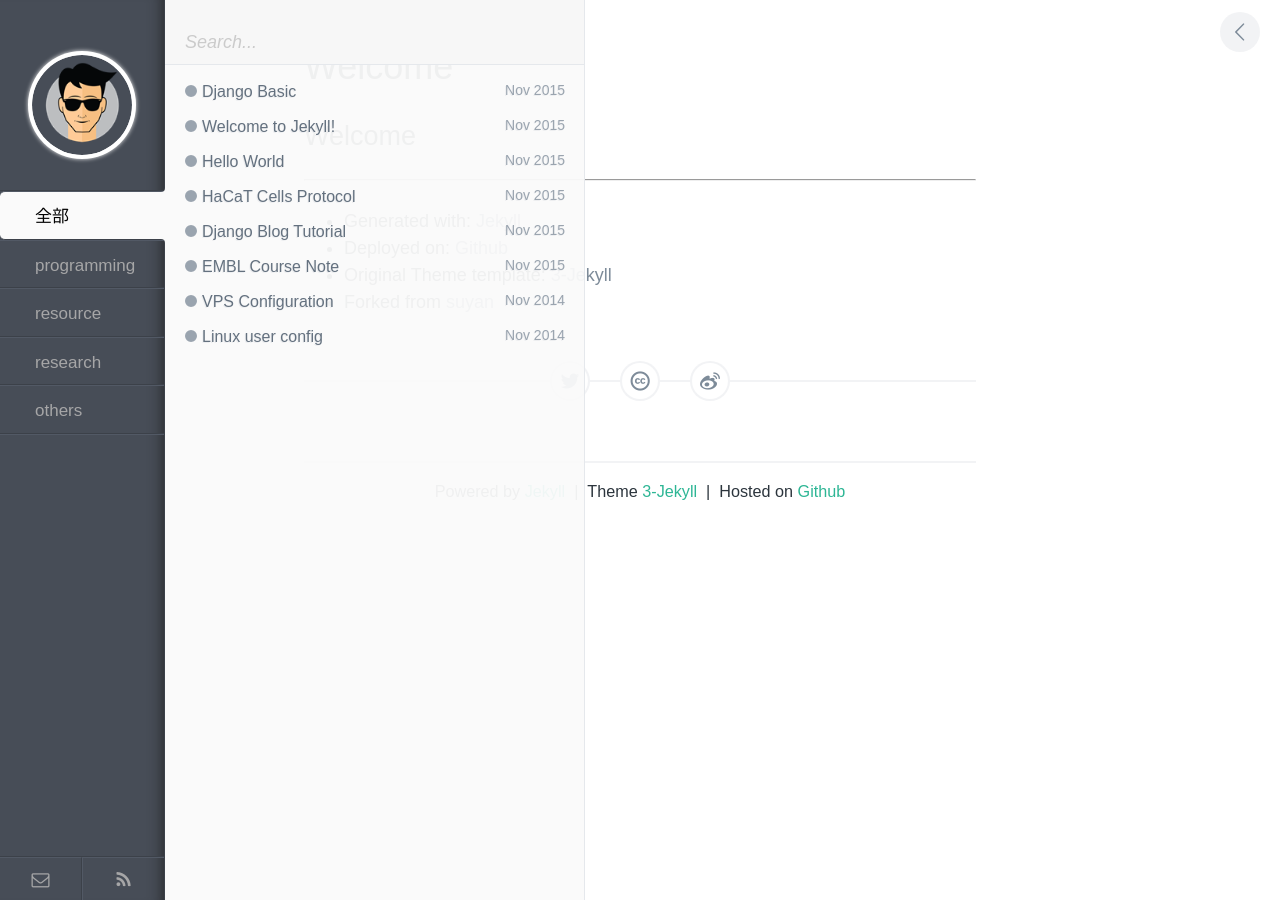
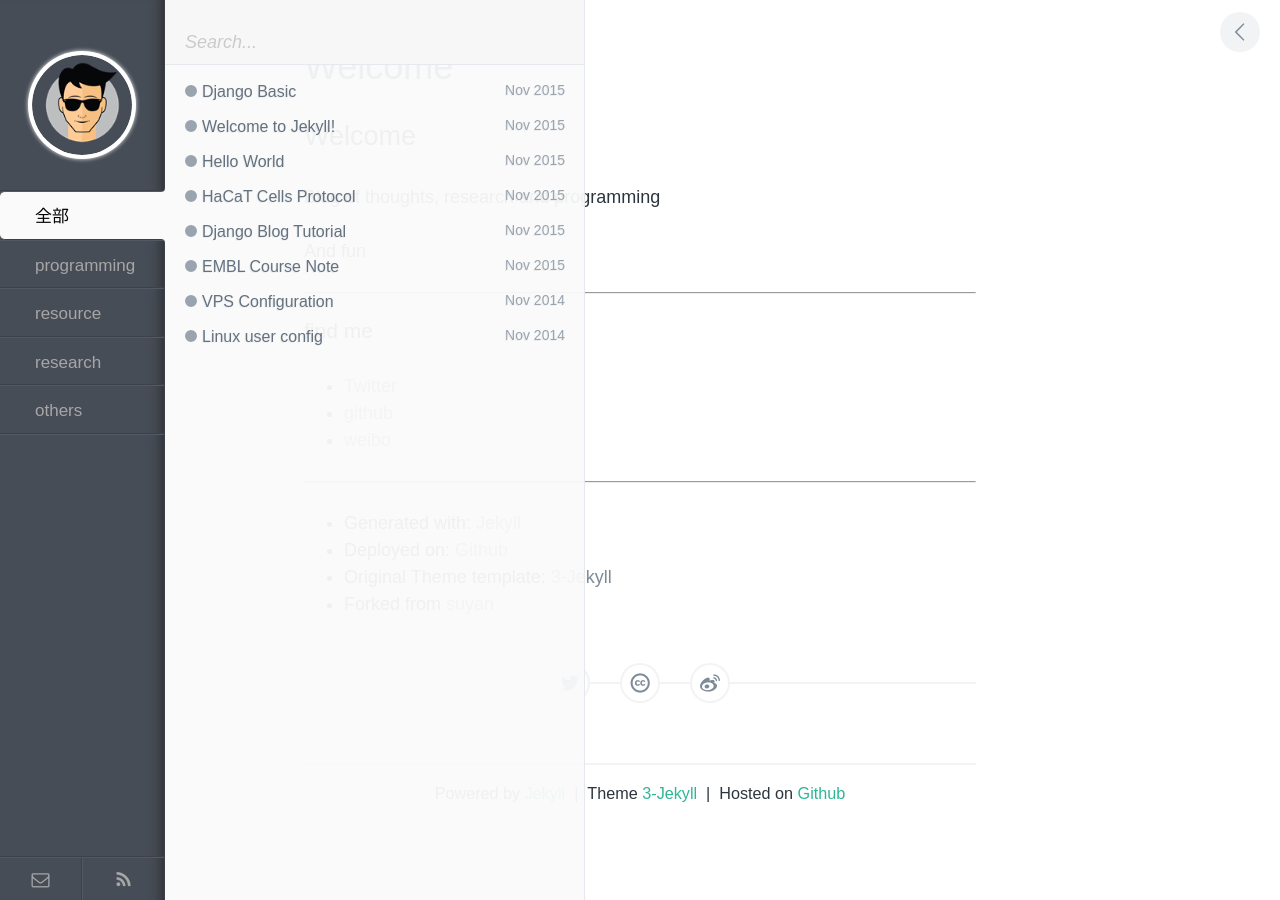
Before and after one commit to 4everer/4everer.github.io, a Jekyll site: the page built from index.markdown, in a window 1280 px wide. Built offline with Jekyll 4.4.1, drawn with Linux system fonts in a browser that asks for light colours; Markdown is read by kramdown in place of the engine named in the settings; comment, search, counter and statistics services are not loaded.

Commit message:
added social media contact

```diff
--- a/index.markdown
+++ b/index.markdown
@@ -5,10 +5,18 @@
 
 ## Welcome
 
+Blog of thoughts, research and programming
 
+And fun
 
 ___
 
+### find me
+- [Twitter](https://twitter.com/Guang_bio)
+- [github](https://github.com/4everer)
+- [weibo]()
+
+___
 
 - Generated with: [Jekyll](http://jekyllrb.com/)
 - Deployed on: [Github](https://pages.github.com)
```
